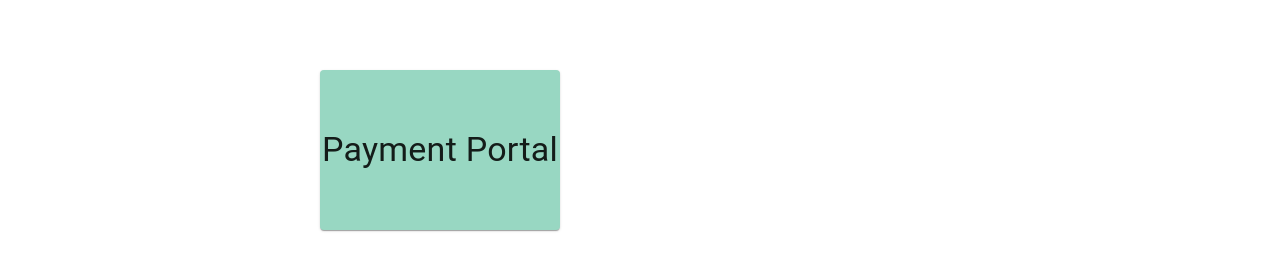
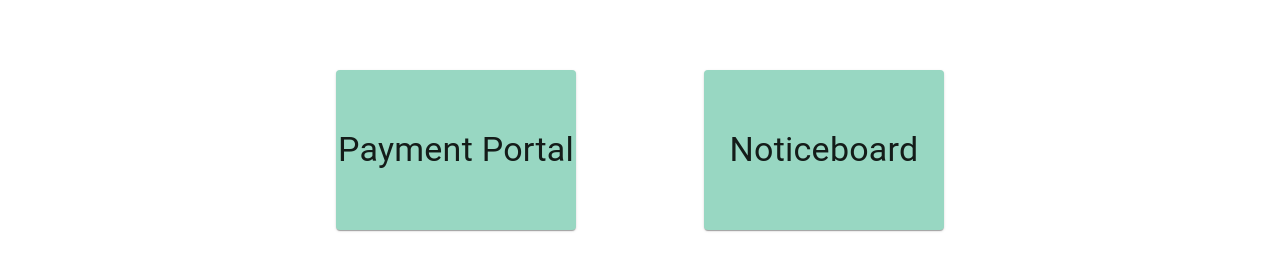
Before and after one commit to samratmiddha/apex-website-frontend, a React (Create React App) app: page / in a window 1280 px wide. Shown: the part 460-740 px from the top of the page. Built offline with nearby package versions, Linux system fonts and the light colour scheme.

Commit message:
home page ui fix

```diff
--- a/src/components/home/AboutUsCard.js
+++ b/src/components/home/AboutUsCard.js
@@ -17,6 +17,7 @@ export default function AboutUsCard() {
           display: "flex",
           justifyContent: "center",
           alignContent: "center",
+          flexWrap: "wrap",
         }}
       >
         <img
--- a/src/pages/Home.js
+++ b/src/pages/Home.js
@@ -39,7 +39,14 @@ export default function Home() {
         </Slide>
       </Box>
       <Box sx={{ display: "flex", justifyContent: "center" }}>
-        <Box sx={{ display: "flex", width: "60%", flexWrap: "wrap" }}>
+        <Box
+          sx={{
+            display: "flex",
+            width: "80%",
+            flexWrap: "wrap",
+            justifyContent: "center",
+          }}
+        >
           <Card
             sx={{
               width: "15rem",
@@ -125,13 +132,42 @@ export default function Home() {
               </Box>
             </CardActionArea>
           </Card>
+          <Card
+            sx={{
+              width: "15rem",
+              height: "10rem",
+              backgroundColor: "#98D7C2",
+              margin: "4rem",
+              display: "flex",
+              alignContent: "center",
+            }}
+          >
+            <CardActionArea>
+              <Box
+                sx={{
+                  height: "100%",
+                  width: "100%",
+                  alignContent: "center",
+                  display: "flex",
+                  justifyContent: "center",
+                  alignSelf: "center",
+                }}
+              >
+                <Typography variant="h4" sx={{ alignSelf: "center" }}>
+                  Noticeboard
+                </Typography>
+              </Box>
+            </CardActionArea>
+          </Card>
         </Box>
       </Box>
       <Box>
         <Typography variant="h5" align="center">
           About us
         </Typography>
-        <Box sx={{ display: "flex", flexWrap: "wrap" }}>
+        <Box
+          sx={{ display: "flex", flexWrap: "wrap", justifyContent: "center" }}
+        >
           <AboutUsCard />
           <AboutUsCard />
           <AboutUsCard />
@@ -142,7 +178,9 @@ export default function Home() {
         <Typography variant="h5" align="center">
           Our Courses
         </Typography>
-        <Box sx={{ display: "flex", flexWrap: "wrap" }}>
+        <Box
+          sx={{ display: "flex", flexWrap: "wrap", justifyContent: "center" }}
+        >
           <CourseCard />
           <CourseCard />
           <CourseCard />
@@ -159,7 +197,10 @@ export default function Home() {
         <Typography variant="h5" align="center">
           Our Meritorius Students
         </Typography>
-        <Box sx={{ display: "flex", flexWrap: "wrap" }}>
+        <Box
+          sx={{ display: "flex", flexWrap: "wrap", justifyContent: "center" }}
+        >
+          <StudentCard></StudentCard>
           <StudentCard></StudentCard>
           <StudentCard></StudentCard>
           <StudentCard></StudentCard>
```
